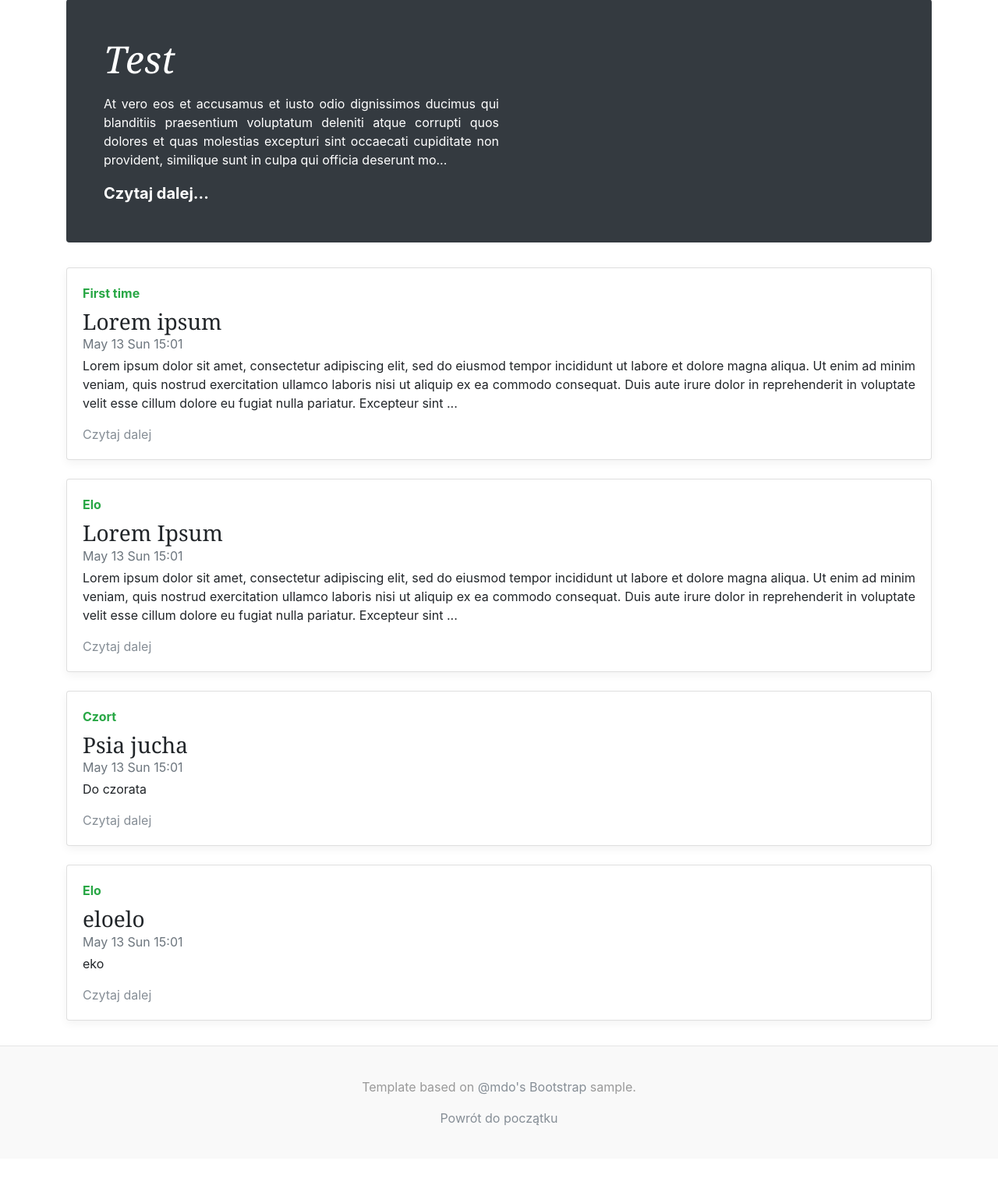
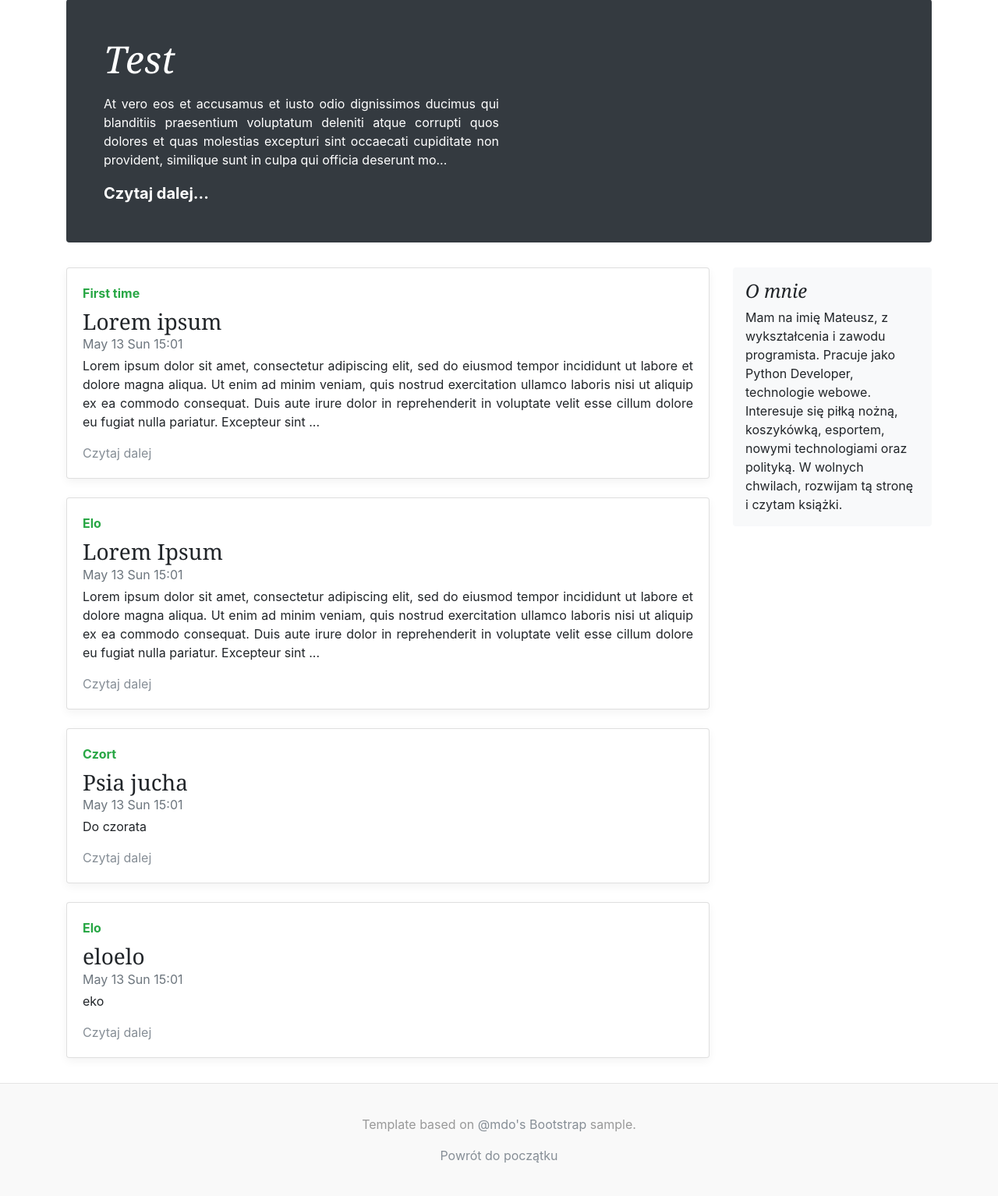
Before and after one commit to mateuszmarzec/MySite, a Django app: page / in a window 1280 px wide. Shown: the part 134-1668 px from the top of the page at 78% size. Before the commit the page ends 1578 px from the top, so only its background shows below. Run offline with Django 3.2, Linux system fonts and the light colour scheme; data comes from the database, SQL or seed files in the repository; some libraries are stand-ins or nearby versions; some web fonts are replaced.

Commit message:
Some htmls.

```diff
--- a/templates/List/index.html
+++ b/templates/List/index.html
@@ -9,7 +9,11 @@
             {% include 'List/main_post.html' %}
 
         {% endif %}
+        <div class="row">
 
-        {% include 'List/posts_list.html' %}
+            {% include 'List/posts_list.html' %}
 
+            {% include 'List/sidebar.html' %}
+
+        </div>
     {% endblock %}
--- a/templates/List/posts_list.html
+++ b/templates/List/posts_list.html
@@ -1,5 +1,5 @@
 {% load static %}
-
+<div class="col-md-9 blog-main">
     <div class="row mb-2">
             <div class="col-md-12">
               {% for post in post_list|slice:"1:" %}
@@ -20,3 +20,4 @@
               {% endfor %}
             </div>
     </div>
+</div>
--- /dev/null
+++ b/templates/List/sidebar.html
@@ -0,0 +1,9 @@
+{% load static %}
+
+<aside class="col-md-3 blog-sidebar">
+          <div class="p-3 mb-3 bg-light rounded">
+            <h4 class="font-italic">O mnie</h4>
+            <p class="mb-0">Mam na imię Mateusz, z wykształcenia i zawodu programista. Pracuje jako Python Developer, technologie webowe.
+                Interesuje się piłką nożną, koszykówką, esportem, nowymi technologiami oraz polityką. W wolnych chwilach, rozwijam tą stronę i czytam książki.</p>
+          </div>
+</aside>
```
Also changed, not shown: BlogAPI/tests/tests.py (+5 -2 lines), templates/post.html (+4 -4 lines). Lines whose indentation alone changed are shown as unchanged.
